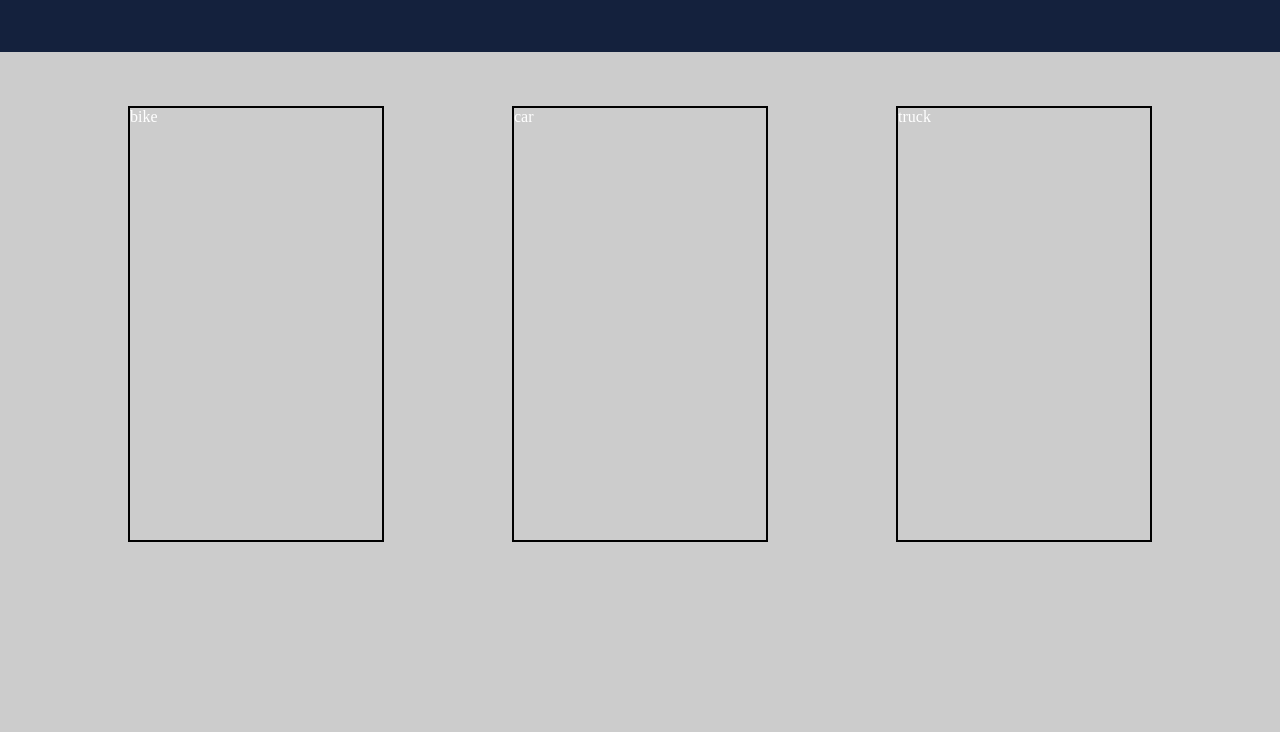
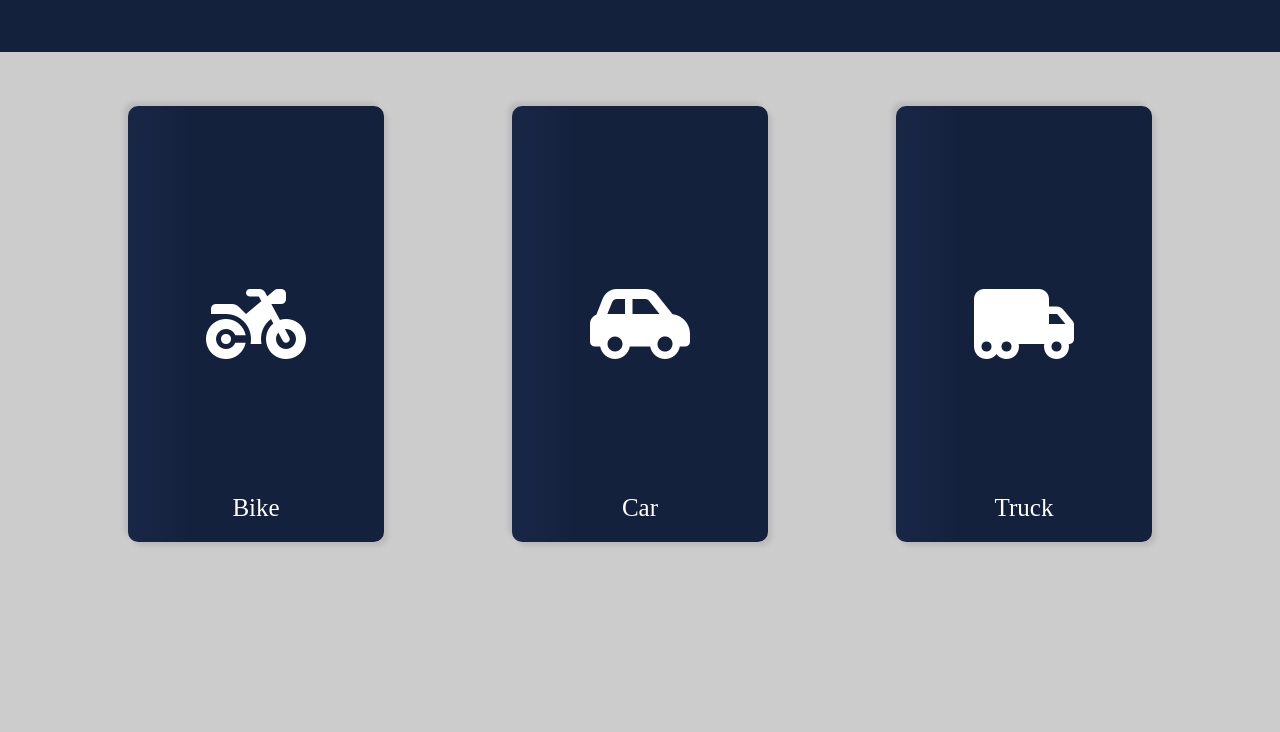
Before and after one commit to Dileepreddy-13/ParkIT, a plain HTML site: page index.html in a window 1280 px wide. Shown: the part 68-800 px from the top of the page. Drawn offline with Linux system fonts and the light colour scheme.

Commit message:
animation

```diff
--- a/index.html
+++ b/index.html
@@ -10,7 +10,7 @@
 <body>
     <header>
         <div class="header-row">
-            <i class="fa-solid fa-bars" id="menu"></i>
+            <i class="fa-solid fa-bars hide" id="menu"></i>
             <h1>ParkIT</h1>
         </div>
         <p>Your parking solution</p>
@@ -31,9 +31,33 @@
                 <p>Your one-stop solution for parking management.</p>
             </div>
             <div class="status">
-                <div class="bike vehicle">bike</div>
-                <div class="car vehicle">car</div>
-                <div class="truck vehicle">truck</div>
+                <div class="bike vehicle">
+                    <div class="card">
+                        <div class="card-face front">
+                            <i class="fa-solid fa-motorcycle"></i>
+                            <p>Bike</p>
+                        </div>
+                        <div class="card-face back">bike back</div>
+                    </div>
+                </div>
+                <div class="car vehicle">
+                    <div class="card">
+                        <div class="card-face front">
+                            <i class="fa-solid fa-car-side"></i>
+                            <p>Car</p>
+                        </div>
+                        <div class="card-face back">car back</div>
+                    </div>
+                </div>
+                <div class="truck vehicle">
+                    <div class="card">
+                        <div class="card-face front">
+                            <i class="fa-solid fa-truck-moving"></i>
+                            <p>Truck</p>
+                        </div>
+                        <div class="card-face back">truck back</div>
+                    </div>
+                </div>
             </div>
         </div>
     </main>
--- a/script.js
+++ b/script.js
@@ -28,3 +28,10 @@ stat.addEventListener('click',function(){
     menubar.classList.add("hide");
     welcome.classList.add("hide");
 })
+
+document.querySelectorAll('.vehicle').forEach((vehicle) => {
+  vehicle.addEventListener('click', function() {
+    const card = vehicle.querySelector('.card');
+    card.classList.toggle('flipped');
+  });
+});
--- a/style.css
+++ b/style.css
@@ -122,8 +122,70 @@ a{
 .vehicle{
     height: 80%;
     width: 20%;
-    border: 2px solid black;
+    cursor: pointer;
+    perspective: 1000px;
+
+}
+.card{
+    width: 100%;
+    height: 100%;
+    position: relative;
+    transform-style: preserve-3d;
+    transition: transform 0.6s;
+}
+.flipped{
+    transform: rotateY(-180deg);
+}
+.card-face{
+    position: absolute;
+    height: 100%;
+    width: 100%;
+    backface-visibility: hidden;
+    display: flex;
+    align-items: center;
+    justify-content: center;
+    border-radius: 10px;
+
+}
+
+.front{
+    background: linear-gradient(90deg,#14213D 25%,#23325a 50%,#14213D 75%);
+    color: #000000;
+    box-shadow: 4px 4px 4px rgba(0,0,0,0.088),
+    -4px -4px 4px rgba(0,0,0,0.088);
+    animation: shimmer 2s linear infinite;
+    background-size: 300% 100%;
+    background-position: 100% 0;
+    display: flex;
+    justify-content: center;
+    align-items: center;
+    flex-direction: column;
+
+}
+.front i{
+    font-size: 80px;
+}
+.front p{
+    position: absolute;
+    bottom: 20px;
+    font-size: 25px;
+}
+
+.back{
+    color: #000000;
+    background: linear-gradient(90deg,#f0f0f0 25%,#e0e0e0 50%,#f0f0f0 75%);
+    box-shadow: 4px 4px 4px rgba(0,0,0,0.088),
+    -4px -4px 4px rgba(0,0,0,0.088);
+    animation: shimmer 2s linear infinite;
+    background-size: 300% 100%;
+    background-position: 100% 0;
+    transform: rotateY(180deg);
+}
+@keyframes shimmer{
+    100%{
+        background-position: -200% 0;
+    }
 }
 .hide{
-    display: none;
+    display: none !important;
 }
```
